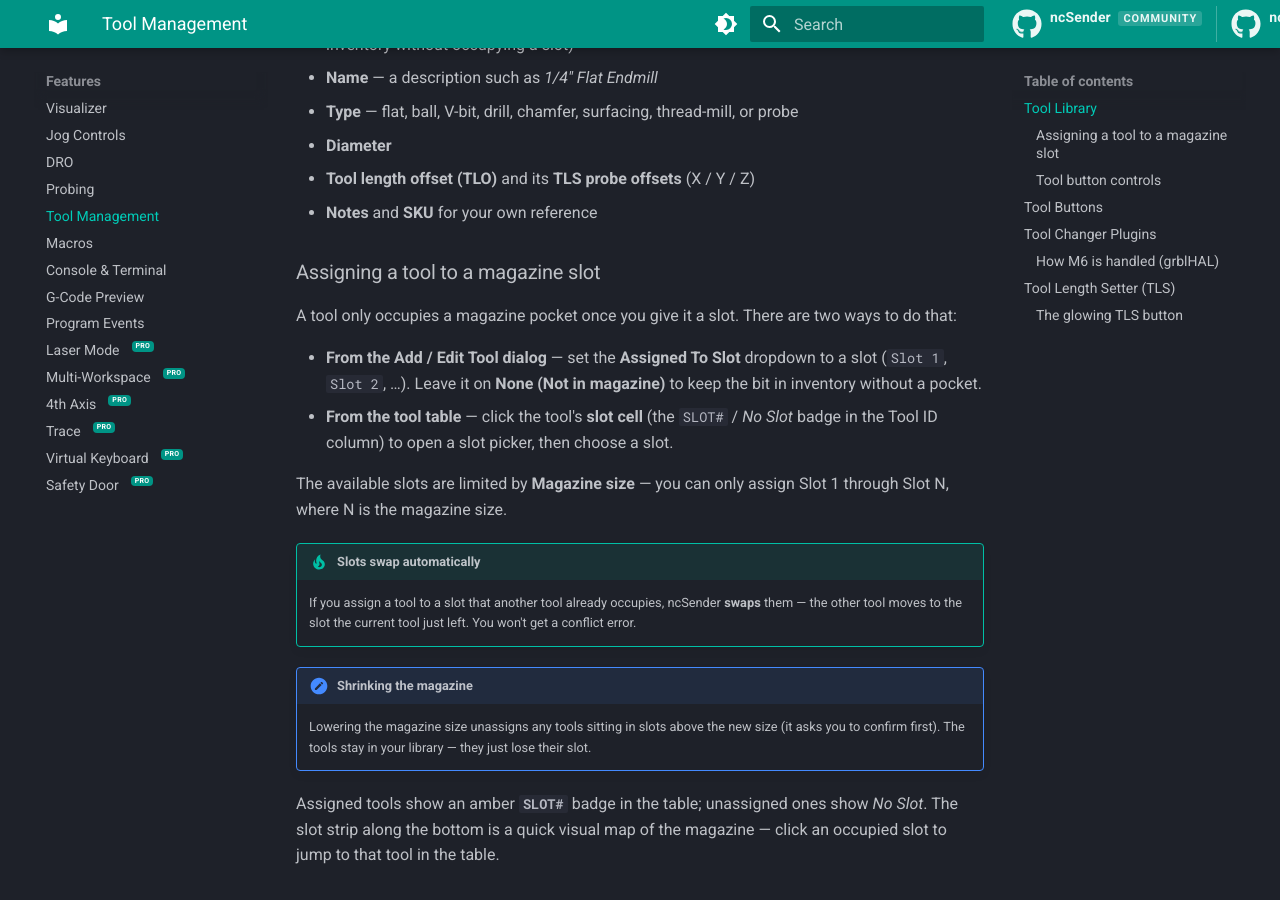
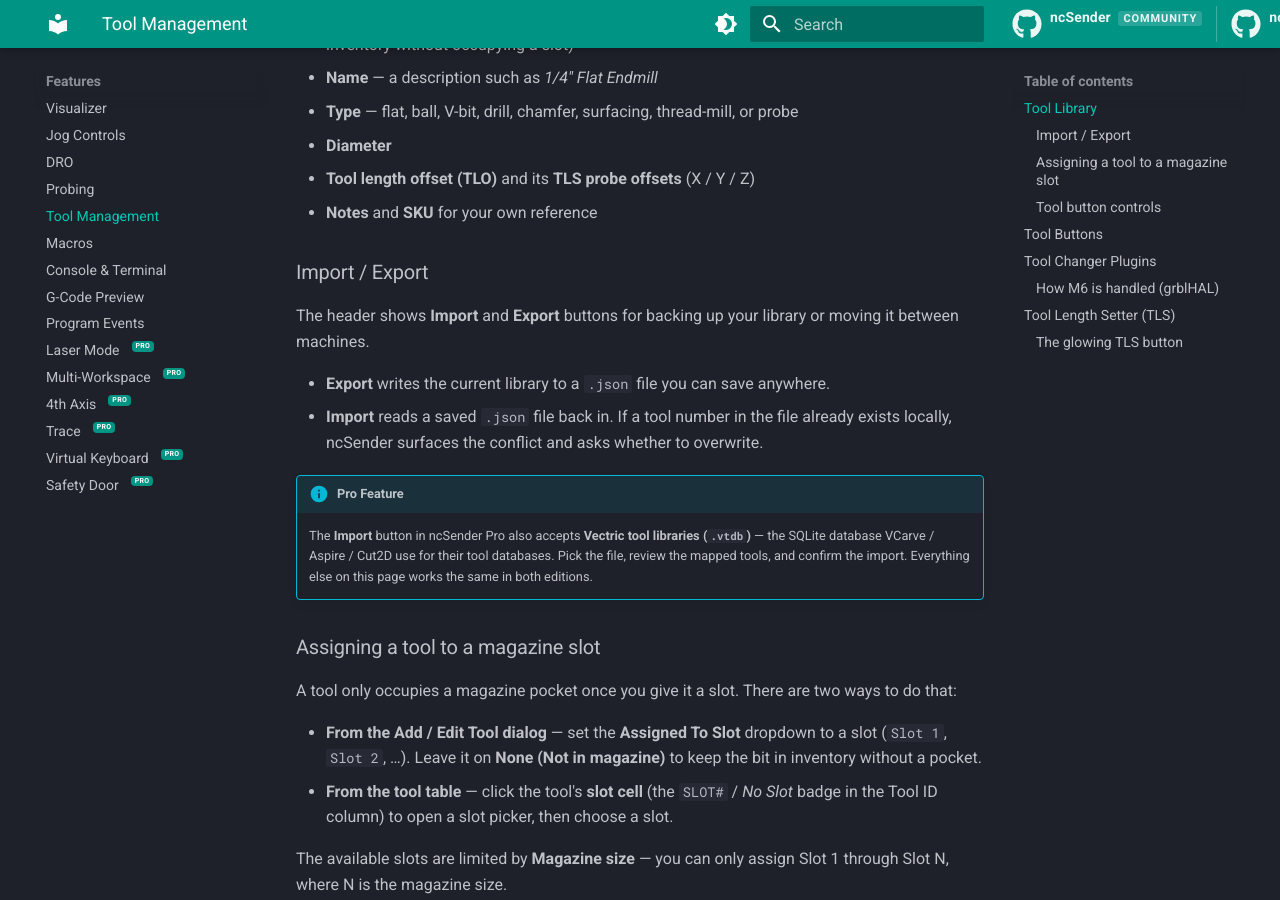
Before and after one commit to siganberg/ncSender.manual, an MkDocs documentation site: the page built from docs/features/tool-management.md, in a window 1280 px wide and 900 px high, scrolled down 933 px. Built offline with MkDocs 1.6.1 and Material for MkDocs 9.7.7, drawn with Linux system fonts in a browser that asks for light colours; comment, search, counter and statistics services are not loaded.

Commit message:
Tool Library: document Import/Export + Vectric .vtdb (Pro)
Add an Import / Export subsection under Tool Library explaining the
`.json` round-trip (both editions) and a Pro Feature callout for the
Vectric `.vtdb` (SQLite tool database) import that Pro's Import
button accepts alongside JSON.

```diff
--- a/docs/features/tool-management.md
+++ b/docs/features/tool-management.md
@@ -21,6 +21,21 @@ Add, edit, and delete tools here. Each tool holds:
 - **Diameter**
 - **Tool length offset (TLO)** and its **TLS probe offsets** (X / Y / Z)
 - **Notes** and **SKU** for your own reference
+
+### Import / Export
+
+The header shows **Import** and **Export** buttons for backing up your library or
+moving it between machines.
+
+- **Export** writes the current library to a `.json` file you can save anywhere.
+- **Import** reads a saved `.json` file back in. If a tool number in the file already
+  exists locally, ncSender surfaces the conflict and asks whether to overwrite.
+
+!!! info "Pro Feature"
+    The **Import** button in ncSender Pro also accepts **Vectric tool libraries
+    (`.vtdb`)** — the SQLite database VCarve / Aspire / Cut2D use for their tool
+    databases. Pick the file, review the mapped tools, and confirm the import.
+    Everything else on this page works the same in both editions.
 
 ### Assigning a tool to a magazine slot
 
```
